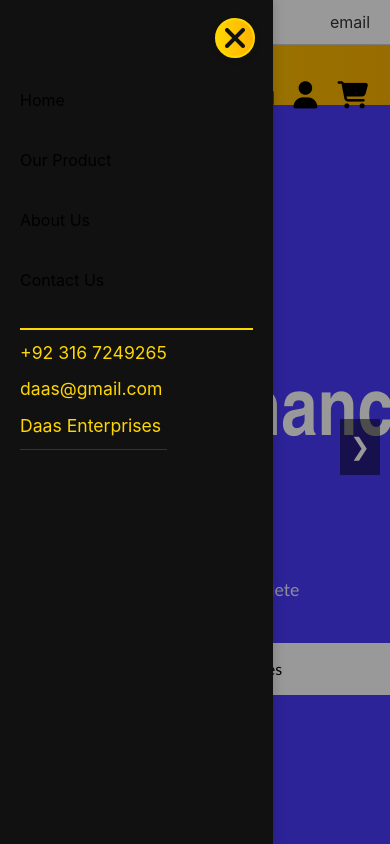
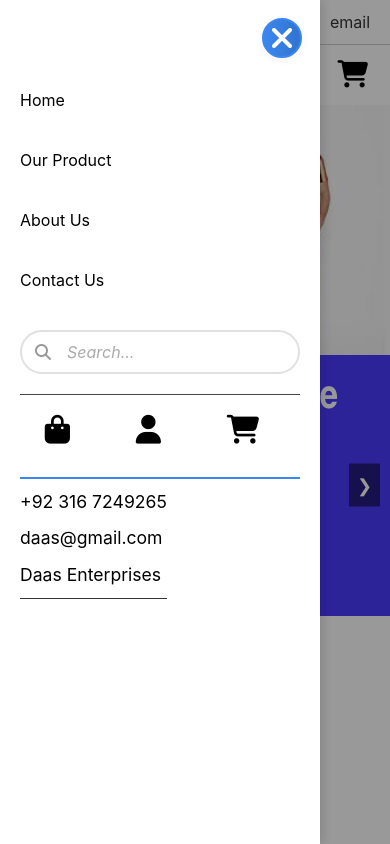
Before and after one commit to murtazaalmas/Dubai, an Angular app: page / in a window 390 px wide. Both pictures are taken after a click on the button "Toggle navigation". Shown: the top 844 px of the page. Built offline with nearby package versions, Linux system fonts and the light colour scheme.

Commit message:
update ui

```diff
--- a/src/app/components/home/home.component.html
+++ b/src/app/components/home/home.component.html
@@ -18,11 +18,13 @@
           </div>
         </div>
       </div>
-      <div class="column image">
-        <img [src]="slide.image1" alt="Slide Image 1">
-      </div>
-      <div class="column image">
-        <img [src]="slide.image2" alt="Slide Image 2">
+      <div class="images-container">
+        <div class="column image">
+          <img [src]="slide.image1" alt="Slide Image 1">
+        </div>
+        <div class="column image">
+          <img [src]="slide.image2" alt="Slide Image 2">
+        </div>
       </div>
     </div>
   </div>
@@ -35,8 +37,8 @@
   <div class="product-slider">
     <button class="arrow left" (click)="prevProduct()">&#10094;</button>
     <div class="product-slides-wrapper">
-      <div class="product-slides" [style.transform]="'translateX(-' + productCurrentIndex * 25 + '%)'">
-        <div *ngFor="let product of products.slice(productCurrentIndex, productCurrentIndex + 4)" class="product-slide" (click)="openPopup(product)">
+      <div class="product-slides" [style.transform]="productSliderTransform">
+        <div *ngFor="let product of products" class="product-slide" [style.flex-basis.%]="slideWidth" (click)="openPopup(product)">
           <img [src]="product.image" [alt]="product.name">
           <p>{{ product.name }}</p>
         </div>
--- a/src/app/components/home/home.component.scss
+++ b/src/app/components/home/home.component.scss
@@ -28,7 +28,7 @@
 }
 
 .column.content {
-  flex: 1;
+  flex: 0 0 35%;
 }
 
 /* Container */
@@ -103,8 +103,18 @@
 
 .column.image {
   flex: 1;
-  overflow: hidden; /* Hide parts of the image that overflow */
+  overflow: hidden;
   padding: 0;
+}
+
+.images-container {
+  display: flex;
+  flex: 1;
+
+  .column.image {
+    width: 50%;
+    flex: 1 1 50%;
+  }
 }
 
 .column img {
@@ -135,6 +145,84 @@
   right: 10px;
 }
 
+@media (max-width: 900px) {
+  .slide {
+    flex-direction: column;
+    height: auto;
+    min-height: 70vh;
+  }
+
+  .column.content {
+    padding: 40px 20px;
+    text-align: center;
+    align-items: center;
+    order: 2;
+    flex-basis: 100%;
+  }
+
+  .images-container {
+    order: 1;
+    flex: none;
+  }
+
+  .sports-container {
+    align-items: center;
+    text-align: center;
+    height: auto; /* Allow container to size based on content */
+  }
+
+  .sports-heading {
+    font-size: 3.5rem;
+  }
+
+  .sports-buttons {
+    flex-direction: row;
+    justify-content: center;
+  }
+
+
+  .arrow {
+    top: 35%;
+  }
+}
+
+@media (max-width: 600px) {
+  .slide {
+    height: auto;
+    min-height: 90vh;
+  }
+
+  .column.content {
+    flex: 0 1 auto; /* Allow content to shrink but not grow */
+    padding: 20px;
+  }
+
+  .column.image {
+    height: 250px; /* Set a fixed height for images on mobile */
+    flex: 1 0 auto; /* Allow image container to grow and take space */
+  }
+
+
+  .sports-heading {
+    font-size: 2.5rem;
+  }
+
+  .sports-subtext {
+    font-size: 1rem;
+  }
+
+  .sports-buttons button {
+    padding: 12px 24px;
+    font-size: 0.9rem;
+  }
+
+  .arrow {
+    top: 50%;
+    padding: 8px;
+    font-size: 18px;
+  }
+}
+
 /* Product Slider Styles */
 .product-slider-container {
   padding: 40px 20px;
@@ -163,10 +251,11 @@
 }
 
 .product-slide {
-  flex: 0 0 25%;
+  flex-shrink: 0; /* Prevent slides from shrinking */
   padding: 0 15px;
   box-sizing: border-box;
   text-align: center;
+  cursor: pointer;
 
   img {
     width: 100%;
@@ -215,3 +304,30 @@
     background-color: #4a3aff;
   }
 }
+
+@media (max-width: 900px) {
+  .product-slider-container h2 {
+    font-size: 2rem;
+  }
+}
+
+@media (max-width: 600px) {
+
+  .product-slider-container {
+    padding: 30px 10px;
+  }
+
+  .product-slider-container h2 {
+    font-size: 1.8rem;
+    margin-bottom: 20px;
+  }
+
+  .product-slide img {
+    height: 250px;
+  }
+
+  .dot {
+    width: 10px;
+    height: 10px;
+  }
+}
--- a/src/app/components/navbar/navbar.component.html
+++ b/src/app/components/navbar/navbar.component.html
@@ -11,8 +11,6 @@
 
 <!-- Main Navbar -->
 <header class="main-nav">
-  <!-- Left: Logo and nav links -->
-  <div class="nav-left">
   <!-- Hamburger for mobile (left) -->
   <button class="hamburger mobile-only" (click)="toggleMobileMenu()" aria-label="Toggle navigation">
     <span></span>
@@ -21,10 +19,19 @@
   </button>
 
   <!-- Logo -->
-    <img [routerLink]="['/']" src="/assets/images/logo.png" alt="daas" class="navLogo"
-     >
+  <div class="logo-container">
+    <img [routerLink]="['/']" src="/assets/images/logo.png" alt="daas" class="navLogo">
+  </div>
 
-    <!-- Nav Links -->
+  <!-- Cart Icon for mobile (right) -->
+  <a class="cart-icon-btn mobile-only" (click)="toggleCartDrawer()" aria-label="Open cart">
+    <i class="fas fa-shopping-cart"></i>
+    <span class="cart-badge" *ngIf="cartCount > 0">
+      {{ cartCount }}
+    </span>
+  </a>
+
+  <!-- Nav Drawer for Mobile -->
   <nav class="nav-menu" [class.open]="showMobileMenu">
     <!-- X close button for mobile -->
     <button class="close-drawer mobile-only" (click)="toggleMobileMenu()" aria-label="Close menu">
@@ -36,6 +43,28 @@
         [routerLinkActiveOptions]="{ exact: true }" (click)="showMobileMenu ? toggleMenu(i) : null">
         {{ item.name }}
       </a>
+    </div>
+
+    <!-- Search and Icons for Mobile Drawer -->
+    <div class="mobile-only-drawer-items">
+      <div class="search-container">
+        <i class="fas fa-search search-icon"></i>
+        <input type="text" class="search-input" placeholder="Search..." [(ngModel)]="searchQuery" (keyup.enter)="onSearch()">
+      </div>
+      <div class="drawer-icons">
+        <a class="cart-icon-btn" aria-label="Bag" (click)="navigateToCart()">
+          <i class="fas fa-shopping-bag"></i>
+        </a>
+        <a class="cart-icon-btn" (click)="toggleCartDrawer()" aria-label="User">
+          <i class="fas fa-user"></i>
+        </a>
+        <a class="cart-icon-btn" (click)="toggleCartDrawer()" aria-label="Open cart">
+          <i class="fas fa-shopping-cart"></i>
+          <span class="cart-badge" *ngIf="cartCount > 0">
+            {{ cartCount }}
+          </span>
+        </a>
+      </div>
     </div>
 
     <hr>
@@ -59,10 +88,19 @@
       </ng-container>
     </div>
   </nav>
+
+  <!-- Left: Nav Links (for desktop) -->
+  <div class="nav-left desktop-only">
+    <div class="nav-item" *ngFor="let item of navMenu; let i = index">
+      <a class="nav-link" role="button" [routerLink]="item.route ? item.route : null" routerLinkActive="active"
+        [routerLinkActiveOptions]="{ exact: true }">
+        {{ item.name }}
+      </a>
+    </div>
   </div>
 
   <!-- Center: Search input -->
-  <div class="nav-center">
+  <div class="nav-center desktop-only">
     <div class="search-container">
       <i class="fas fa-search search-icon"></i>
       <input type="text" class="search-input" placeholder="Search..." [(ngModel)]="searchQuery"
@@ -71,7 +109,7 @@
   </div>
 
   <!-- Right: Icons -->
-  <div class="nav-right">
+  <div class="nav-right desktop-only">
     <a class="cart-icon-btn" aria-label="Bag" (click)="navigateToCart()">
       <i class="fas fa-shopping-bag"></i>
     </a>
--- a/src/app/components/navbar/navbar.component.scss
+++ b/src/app/components/navbar/navbar.component.scss
@@ -130,12 +130,8 @@
   display: none;
 }
 
-.logo-text {
-  color: #FFD700;
-  font-size: 28px;
-  font-weight: bold;
-  letter-spacing: 1px;
-  text-transform: uppercase;
+.mobile-only-drawer-items {
+  display: none; /* Hidden by default on desktop */
 }
 
 .tagline {
@@ -177,27 +173,23 @@
   text-shadow: 0 1px 4px rgba(0, 0, 0, 0.08);
 }
 
-.list-business-btn {
-  background: linear-gradient(90deg, #FFD700 0%, #FFB300 100%);
-  color: #000;
-  border: none;
-  padding: 8px 20px;
-  border-radius: 4px;
-  font-weight: bold;
-  cursor: pointer;
-  transition: background-color 0.3s ease;
+// .list-business-btn {
+//   background: linear-gradient(90deg, #3b86ef 0%, #3174d0 100%);
+//   color: #000;
+//   border: none;
+//   padding: 8px 20px;
+//   border-radius: 4px;
+//   font-weight: bold;
+//   cursor: pointer;
+//   transition: background-color 0.3s ease;
 
-  &:hover {
-    background: linear-gradient(90deg, #FFD700 0%, #FFB300 100%);
-  }
-}
+//   &:hover {
+//     background: linear-gradient(90deg, #3b86ef 0%, #3174d0 100%);
+//   }
+// }
 
 
 
-.logo-container {
-  // position: relative;
-  // height: 50px;
-}
 
 .sub-menu {
   display: none;
@@ -261,9 +253,10 @@
   outline: none;
   transition: all 0.3s ease;
   background-color: #fff;
+  color: #000;
 
   &:focus {
-    border-color: #FFD700;
+    border-color: #3b86ef;
     background-color: #fff;
     box-shadow: 0 0 0 3px rgba(255, 215, 0, 0.1);
   }
@@ -286,7 +279,7 @@
 }
 
 .search-container:focus-within .search-icon {
-  color: #FFD700;
+  color: #3b86ef;
 }
 
 /* Utility classes for responsive display */
@@ -357,8 +350,8 @@
   width: 350px;
   max-width: 90vw;
   height: 100vh;
-  background: #000;
-  color: #fff;
+  background: #fff;
+  color: #000;
   box-shadow: -2px 0 16px rgba(0, 0, 0, 0.18);
   z-index: 1400;
   display: flex;
@@ -388,17 +381,17 @@
 .cart-drawer-title {
   font-size: 1.3rem;
   font-weight: 600;
-  color: #fff;
+  color: #000;
 }
 
 .close-cart-drawer {
   position: static;
   background: none;
   border: none;
-  background: linear-gradient(90deg, #FFD700 0%, #FFB300 100%);
-  border: 2px solid #FFD700;
+  background: linear-gradient(90deg, #3b86ef 0%, #3174d0 100%);
+  border: 2px solid #3b86ef;
   border-radius: 50%;
-  color: #111;
+  color: #fff;
   font-size: 1.5rem;
   cursor: pointer;
   z-index: 1500;
@@ -497,7 +490,7 @@
 }
 
 .qty-btn:hover {
-  background: #FFD700;
+  background: #3b86ef;
   color: #111;
 }
 
@@ -528,7 +521,7 @@
   justify-content: space-between;
   align-items: center;
   font-size: 15px;
-  color: #fff;
+  color: #000;
   margin-bottom: 10px;
 }
 
@@ -542,8 +535,8 @@
 
 .cart-checkout-btn {
   width: 100%;
-  background: linear-gradient(90deg, #FFD700 0%, #FFB300 100%);
-  color: #111;
+  background: linear-gradient(90deg, #3b86ef 0%, #3174d0 100%);
+  color: #fff;
   border: none;
   border-radius: 6px;
   padding: 14px 0;
@@ -563,7 +556,7 @@
   width: 100%;
   background: #fff;
   color: #111;
-  border: 2px solid #FFD700;
+  border: 2px solid #3b86ef;
   border-radius: 6px;
   padding: 12px 0;
   font-size: 1.1rem;
@@ -574,8 +567,8 @@
 }
 
 .cart-view-btn:hover {
-  background: #FFD700;
-  color: #000;
+  background: #3b86ef;
+  color: #fff;
 }
 
 @media (max-width: 900px) {
@@ -588,10 +581,10 @@
     right: 18px;
     width: 40px;
     height: 40px;
-    background: linear-gradient(90deg, #FFD700 0%, #FFB300 100%);
-    border: 2px solid #FFD700;
+    background: linear-gradient(90deg, #3b86ef 0%, #3174d0 100%);
+    border: 2px solid #3b86ef;
     border-radius: 50%;
-    color: #111;
+    color: #fff;
     font-size: 2rem;
     z-index: 1300;
     padding: 0;
@@ -606,7 +599,7 @@
 
   .main-nav {
     flex-direction: row;
-    justify-content: center;
+    justify-content: space-between;
     align-items: center;
     padding: 10px 10px;
     position: relative;
@@ -614,38 +607,24 @@
 
   .hamburger.mobile-only {
     display: flex;
-    order: 1;
-    margin-right: auto;
-    position: relative;
     z-index: 3;
   }
 
   .logo-container {
-    flex: 0 1 auto;
-    order: 2;
+    flex: 1;
+    display: flex;
+    justify-content: center;
     align-items: center;
-    justify-content: center;
-    width: 100%;
-    position: absolute;
-    left: 50%;
-    top: 50%;
-    transform: translate(-50%, -50%);
-    z-index: 2;
+    // The logo is now in the flow, so absolute positioning is not needed
   }
 
   .navLogo {
-    position: static;
     width: 80px;
-    margin: 0 auto;
     display: block;
   }
 
   .cart-icon-btn.mobile-only {
     display: flex;
-    position: absolute;
-    right: 10px;
-    top: 50%;
-    transform: translateY(-50%);
     margin: 0;
     z-index: 3;
   }
@@ -659,9 +638,9 @@
     top: 0;
     left: 0;
     height: 100vh;
-    width: 70vw;
+    // width: 70vw;
     max-width: 320px;
-    background: #111;
+    background: #fff;
     flex-direction: column;
     align-items: flex-start;
     justify-content: flex-start;
@@ -699,9 +678,39 @@
     display: none !important;
   }
 
-  .mobile-only {
-    // display: block !important;
-    // margin-bottom: 20px;
+  .mobile-only-drawer-items {
+    display: block;
+    width: 100%;
+    margin-top: 20px;
+
+    .search-container {
+      width: 100%;
+      max-width: none;
+      margin-bottom: 20px;
+    }
+
+    .search-input {
+      // background-color: #333;
+      // color: #fff;
+      // border-color: #555;
+
+      &::placeholder {
+        color: #aaa;
+      }
+    }
+
+    .drawer-icons {
+      display: flex;
+      justify-content: space-around;
+      align-items: center;
+      padding: 15px 0;
+      border-top: 1px solid #444;
+    }
+
+    .cart-icon-btn {
+      // color: #fff;
+      font-size: 1.8rem;
+    }
   }
 
   .nav-menu .top-links {
@@ -716,11 +725,11 @@
 
   .nav-menu .top-link-item {
     font-size: 1.1em;
-    color: #FFD700;
+    color: #000;
   }
 
   .nav-menu .advertise-btn {
-    background: linear-gradient(90deg, #FFD700 0%, #FFB300 100%);
+    background: linear-gradient(90deg, #fff 0%, #fff 100%);
     color: #000;
     margin-top: 10px;
     width: 100%;
@@ -728,13 +737,13 @@
 
   .nav-menu hr {
     border: none;
-    border-top: 2px solid #FFD700;
+    border-top: 2px solid #3b86ef;
     margin: 18px 0 10px 0;
     width: 100%;
   }
 
   .cart-icon-btn {
-    top: 18px;
+    // top: 18px;
     right: 18px;
     font-size: 1.7rem;
   }
@@ -759,7 +768,7 @@
   .main-nav {
     flex-direction: row;
     padding: 8px 4px;
-    background: linear-gradient(90deg, #FFD700 0%, #FFB300 100%);
+    background: linear-gradient(90deg, #fff 0%, #fff 100%);
   }
 
   .navLogo {
```
Also changed, not shown: src/app/components/home/home.component.ts (+31 -2 lines). Lines whose indentation alone changed are shown as unchanged.
